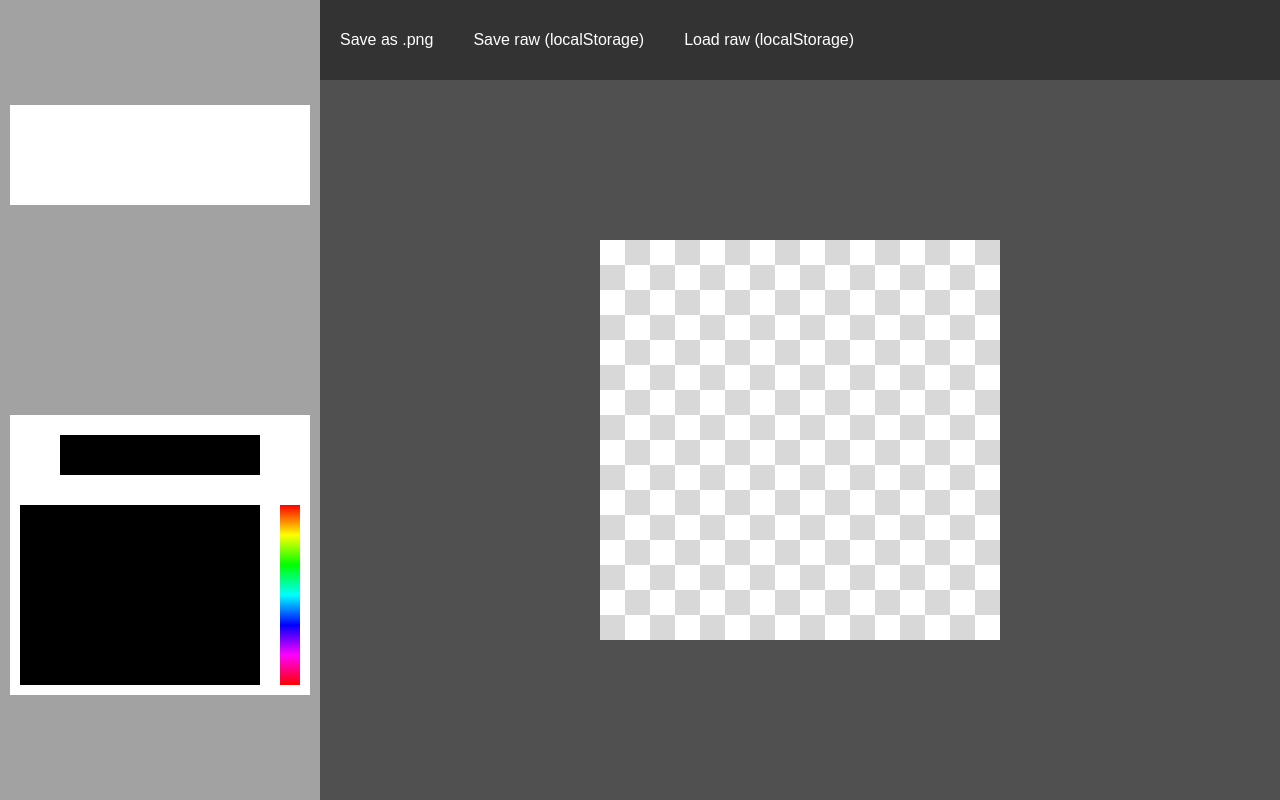
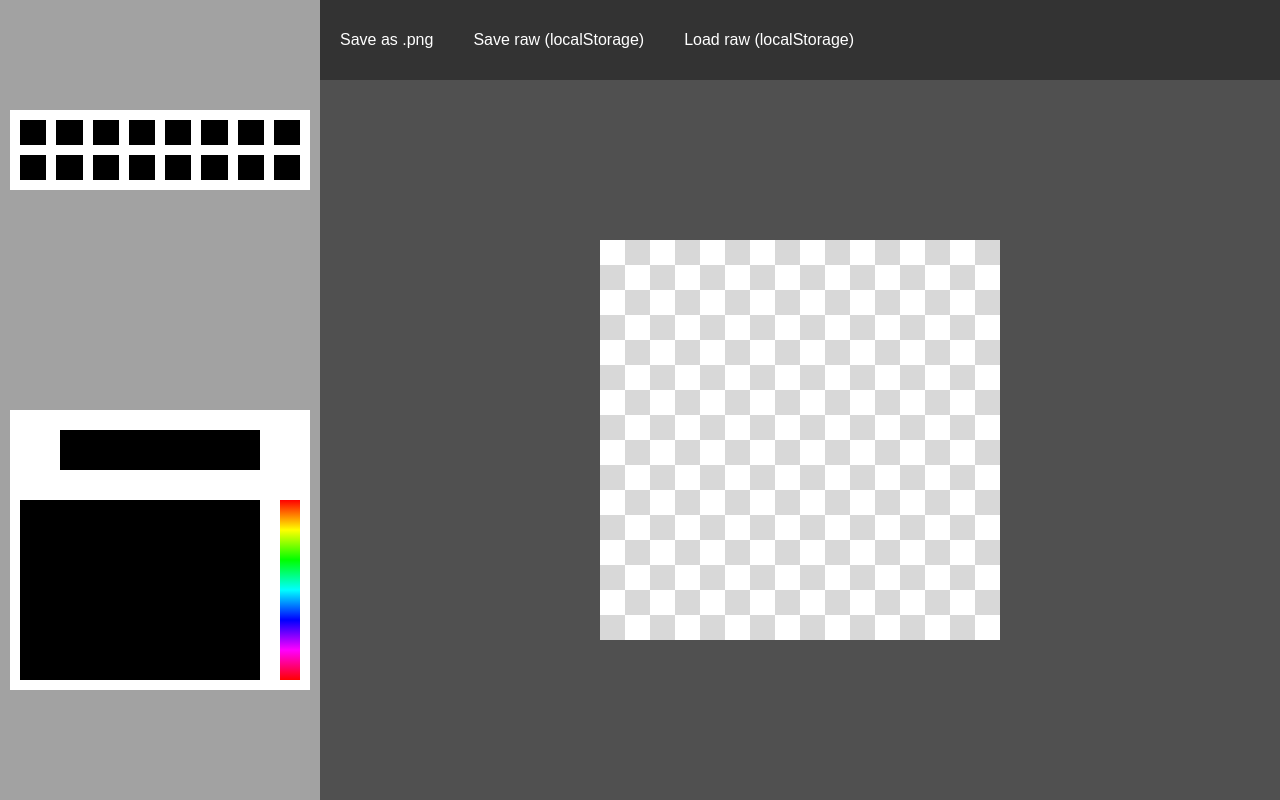
Before and after one commit to weiseng18/pixelart, a plain HTML site: page index.html in a window 1280 px wide. Drawn offline with Linux system fonts and the light colour scheme.

Commit message:
added javascript to generate table for color history and minor size changes

```diff
--- a/interface.css
+++ b/interface.css
@@ -18,7 +18,7 @@ sidebar
 }
 
 #color_history_wrapper {
-	height: 100px;
+	height: 80px;
 	width: 300px;
 	background: #fff;
 	margin: auto;
--- a/js/main.js
+++ b/js/main.js
@@ -285,12 +285,56 @@ function loadRaw() {
 }
 
 // ------
+// color history
+// ------
+
+function colorHistory(rows, columns) {
+	// tentatively hardcoded size
+	this.height = "80px";
+	this.width = "300px";
+
+	this.rows = rows;
+	this.columns = columns;
+	this.grid = init2D(rows, columns, null);
+	this.id = "color_history";
+}
+
+colorHistory.prototype.generateHTML = function() {
+	// table
+	var table = document.createElement("table");
+	table.id = this.id;
+	table.style.border = "solid white 4px";
+
+	table.style.height = this.height;
+	table.style.width = this.width;
+
+	table.style.tableLayout = "fixed";
+
+	for (var i=0; i<this.rows; i++) {
+		var row = table.insertRow();
+		for (var j=0; j<this.columns; j++) {
+			var cell = row.insertCell();
+			cell.style.backgroundColor = "#000";
+			cell.style.border = "solid white 4px";
+		}
+	}
+
+	console.log(table);
+
+	console.log(this.height, this.width);
+
+	get("color_history_wrapper").appendChild(table);
+}
+
+// ------
 // main
 // ------
 
 var area;
 
-var slider;
+var slider, body;
+
+var cHistory;
 
 window.onload = function() {
 	area = new drawArea(16, 16);
@@ -347,6 +391,9 @@ window.onload = function() {
 		this.drag = false;
 	});
 
+	// color history
+	cHistory = new colorHistory(2, 8);
+	cHistory.generateHTML();
 
 	// menu bar
 	get("savePNG").addEventListener("click", function(e) {
```
